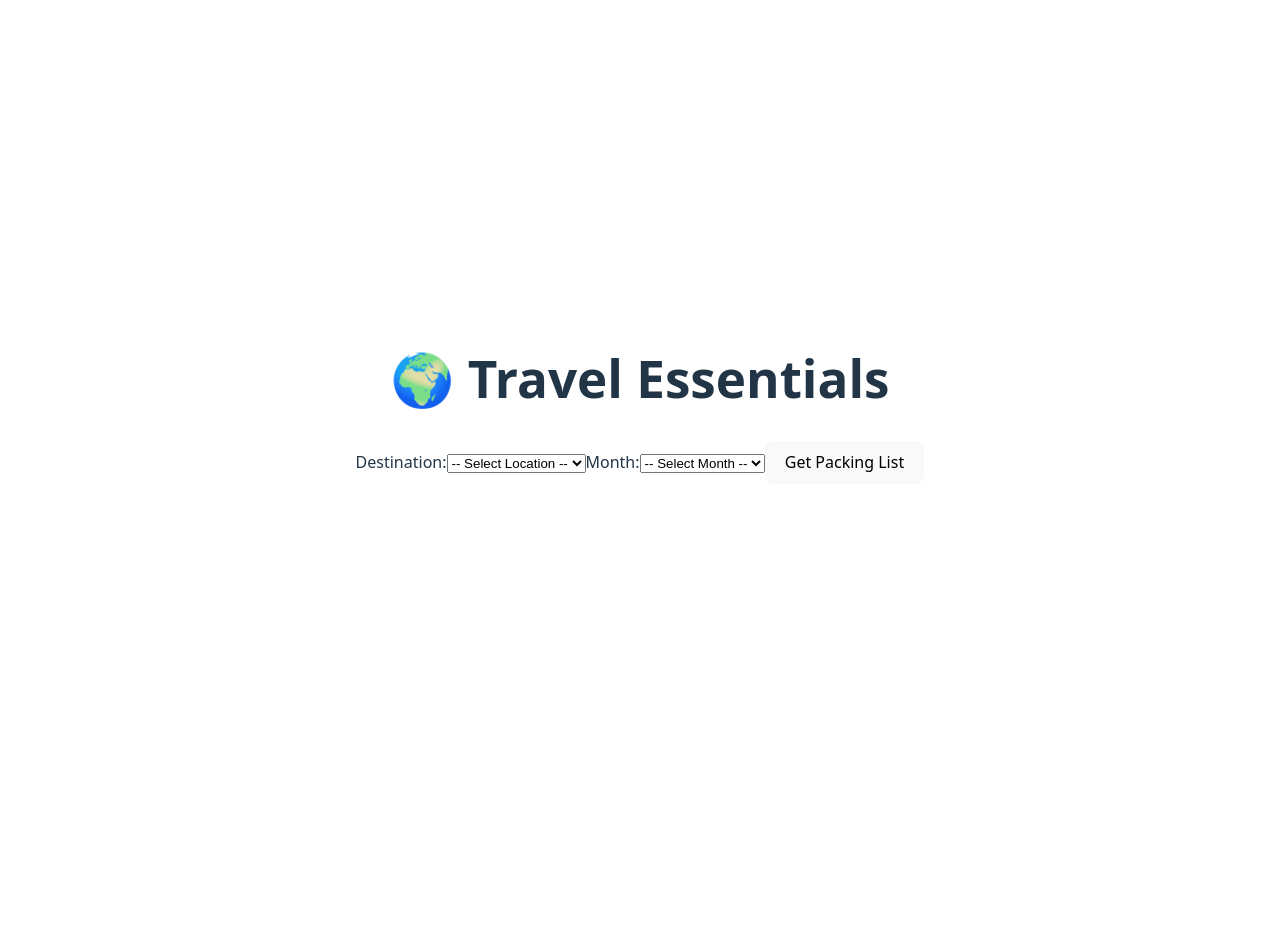
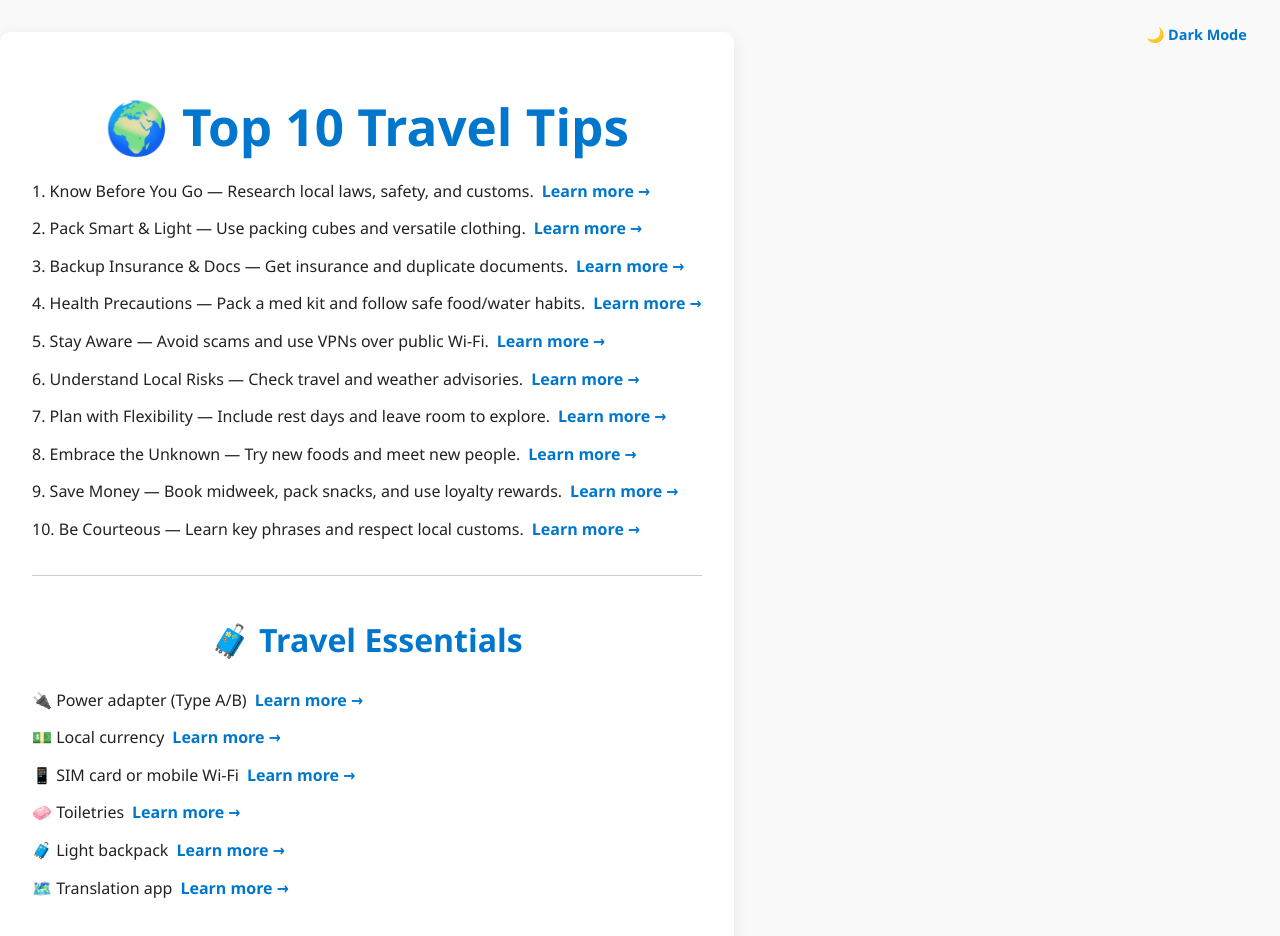
Before and after one commit to kmazza-hub/travel-first, a React (Vite) app: page / in a window 1280 px wide. Shown: the top 936 px of the page. Before the commit the page ends 800 px from the top, so only its background shows below. Built offline with nearby package versions, Linux system fonts and the light colour scheme.

Commit message:
initial commit

```diff
--- a/package.json
+++ b/package.json
@@ -10,6 +10,7 @@
     "preview": "vite preview"
   },
   "dependencies": {
+    "dotenv": "^17.2.1",
     "react": "^19.1.0",
     "react-dom": "^19.1.0"
   },
--- a/src/App.css
+++ b/src/App.css
@@ -1,87 +1,110 @@
-#root {
-  max-width: 1280px;
-  margin: 0 auto;
-  padding: 2rem;
-  text-align: center;
+/* src/App.css */
+
+:root {
+  --bg: #f9f9f9;
+  --text: #222;
+  --card: #ffffff;
+  --primary: #0077cc;
+  --card-shadow: rgba(0, 0, 0, 0.08);
 }
 
-.logo {
-  height: 6em;
-  padding: 1.5em;
-  will-change: filter;
-  transition: filter 300ms;
+.dark-mode {
+  --bg: #1c1c1c;
+  --text: #f0f0f0;
+  --card: #2b2b2b;
+  --primary: #4ea8de;
+  --card-shadow: rgba(0, 0, 0, 0.3);
 }
-.logo:hover {
-  filter: drop-shadow(0 0 2em #646cffaa);
+
+body {
+  margin: 0;
+  padding: 0;
+  font-family: 'Segoe UI', Tahoma, Geneva, Verdana, sans-serif;
+  background-color: var(--bg);
+  color: var(--text);
+  transition: background-color 0.3s, color 0.3s;
 }
-.logo.react:hover {
-  filter: drop-shadow(0 0 2em #61dafbaa);
 
-  /* src/App.css */
 .app-container {
-  max-width: 600px;
+  max-width: 800px;
   margin: 2rem auto;
-  padding: 1rem;
-  font-family: sans-serif;
+  padding: 2rem;
+  background: var(--card);
+  border-radius: 10px;
+  box-shadow: 0 4px 16px var(--card-shadow);
+  box-sizing: border-box;
+  transition: background-color 0.3s, color 0.3s;
 }
 
 h1 {
   text-align: center;
+  color: var(--primary);
+  margin-bottom: 1.5rem;
 }
 
-.form {
+h2 {
+  text-align: center;
+  color: var(--primary);
+  font-size: 2rem;
+  font-weight: 700;
+  margin-top: 2.5rem;
+  margin-bottom: 1.5rem;
   display: flex;
-  flex-direction: column;
-  gap: 1rem;
-  margin-bottom: 2rem;
+  align-items: center;
+  justify-content: center;
+  gap: 0.5rem;
 }
 
-label {
+.results.simple-list p {
+  margin: 0.75rem 0;
+  font-size: 1rem;
+  line-height: 1.6;
   display: flex;
-  flex-direction: column;
+  flex-wrap: wrap;
+  align-items: center;
+  gap: 0.5rem;
+}
+
+.results.simple-list a {
+  color: var(--primary);
+  text-decoration: none;
   font-weight: bold;
 }
 
-select,
-button {
-  padding: 0.5rem;
-  font-size: 1rem;
+.results.simple-list a:hover {
+  text-decoration: underline;
 }
 
-button {
-  background-color: #0077cc;
-  color: white;
+.weather-info {
+  background-color: rgba(0, 119, 204, 0.1);
+  padding: 1rem;
+  border-radius: 8px;
+  text-align: center;
+  margin-bottom: 1rem;
+}
+
+.toggle-theme {
+  position: absolute;
+  top: 1rem;
+  right: 1rem;
+  background: none;
   border: none;
+  color: var(--primary);
+  font-weight: bold;
+  font-size: 0.9rem;
   cursor: pointer;
 }
 
-.results {
-  background: #f5f5f5;
-  padding: 1rem;
-  border-radius: 8px;
+hr {
+  border: none;
+  height: 1px;
+  background-color: #ccc;
+  margin: 2rem 0;
 }
 
-}
-
-@keyframes logo-spin {
-  from {
-    transform: rotate(0deg);
-  }
-  to {
-    transform: rotate(360deg);
+@media (max-width: 600px) {
+  .app-container {
+    margin: 1rem;
+    padding: 1.5rem;
   }
 }
-
-@media (prefers-reduced-motion: no-preference) {
-  a:nth-of-type(2) .logo {
-    animation: logo-spin infinite 20s linear;
-  }
-}
-
-.card {
-  padding: 2em;
-}
-
-.read-the-docs {
-  color: #888;
-}
--- a/src/App.jsx
+++ b/src/App.jsx
@@ -1,77 +1,115 @@
-// src/App.jsx
-import { useState } from 'react';
+import { useState, useEffect } from 'react';
 import './App.css';
 
 function App() {
-  const [location, setLocation] = useState('');
-  const [month, setMonth] = useState('');
-  const [packingList, setPackingList] = useState([]);
+  const [darkMode, setDarkMode] = useState(false);
 
-  const handleSubmit = async (e) => {
-    e.preventDefault();
+  const tips = [
+    {
+      text: '1. Know Before You Go — Research local laws, safety, and customs.',
+      link: 'https://travel.state.gov/content/travel/en/traveladvisories/traveladvisories.html',
+    },
+    {
+      text: '2. Pack Smart & Light — Use packing cubes and versatile clothing.',
+      link: 'https://www.realsimple.com/work-life/travel/travel-packing-tips',
+    },
+    {
+      text: '3. Backup Insurance & Docs — Get insurance and duplicate documents.',
+      link: 'https://www.insuremytrip.com/',
+    },
+    {
+      text: '4. Health Precautions — Pack a med kit and follow safe food/water habits.',
+      link: 'https://www.cdc.gov/travel',
+    },
+    {
+      text: '5. Stay Aware — Avoid scams and use VPNs over public Wi-Fi.',
+      link: 'https://www.nomadicmatt.com/travel-blogs/common-travel-scams/',
+    },
+    {
+      text: '6. Understand Local Risks — Check travel and weather advisories.',
+      link: 'https://www.weather.gov/',
+    },
+    {
+      text: '7. Plan with Flexibility — Include rest days and leave room to explore.',
+      link: 'https://www.efultimatebreak.com/blog/travel-tips/how-to-plan-a-trip',
+    },
+    {
+      text: '8. Embrace the Unknown — Try new foods and meet new people.',
+      link: 'https://www.awaylands.com/',
+    },
+    {
+      text: '9. Save Money — Book midweek, pack snacks, and use loyalty rewards.',
+      link: 'https://thriftytraveler.com/',
+    },
+    {
+      text: '10. Be Courteous — Learn key phrases and respect local customs.',
+      link: 'https://www.worldpackers.com/articles/travel-etiquette',
+    },
+  ];
 
-    // Placeholder — will fetch from backend later
-    const fakeResponse = {
-      items: [
-        'Light jacket',
-        'Power adapter (Type A/B)',
-        'Travel umbrella',
-        'Walking shoes',
-        'Local currency',
-        'Pocket tissues',
-        'SIM card or mobile Wi-Fi',
-        'Toiletries',
-        'Translation app',
-        'Weather-appropriate clothes',
-      ],
-    };
+  const essentials = [
+    {
+      text: '🔌 Power adapter (Type A/B)',
+      link: 'https://www.power-plugs-sockets.com/',
+    },
+    {
+      text: '💵 Local currency',
+      link: 'https://wise.com/us/currency-converter/',
+    },
+    {
+      text: '📱 SIM card or mobile Wi-Fi',
+      link: 'https://www.travelsim.com/',
+    },
+    {
+      text: '🧼 Toiletries',
+      link: 'https://www.realsimple.com/health/preventative-health/personal-hygiene-products',
+    },
+    {
+      text: '🧳 Light backpack',
+      link: 'https://www.travelandleisure.com/best-backpacks-for-travel-7487490',
+    },
+    {
+      text: '🗺️ Translation app',
+      link: 'https://translate.google.com/',
+    },
+  ];
 
-    setPackingList(fakeResponse.items);
-  };
+  useEffect(() => {
+    document.body.classList.toggle('dark-mode', darkMode);
+  }, [darkMode]);
 
   return (
     <div className="app-container">
-      <h1>🌍 Travel Essentials</h1>
+      <button className="toggle-theme" onClick={() => setDarkMode(!darkMode)}>
+        {darkMode ? '☀️ Light Mode' : '🌙 Dark Mode'}
+      </button>
 
-      <form onSubmit={handleSubmit} className="form">
-        <label>
-          Destination:
-          <select value={location} onChange={(e) => setLocation(e.target.value)} required>
-            <option value="">-- Select Location --</option>
-            <option value="Tokyo">Tokyo</option>
-            <option value="Paris">Paris</option>
-            <option value="New York">New York</option>
-            <option value="Rio de Janeiro">Rio de Janeiro</option>
-            <option value="Cape Town">Cape Town</option>
-          </select>
-        </label>
+      <h1>🌍 Top 10 Travel Tips</h1>
 
-        <label>
-          Month:
-          <select value={month} onChange={(e) => setMonth(e.target.value)} required>
-            <option value="">-- Select Month --</option>
-            {[
-              'January', 'February', 'March', 'April', 'May', 'June',
-              'July', 'August', 'September', 'October', 'November', 'December',
-            ].map((m) => (
-              <option key={m} value={m}>{m}</option>
-            ))}
-          </select>
-        </label>
+      <div className="results simple-list">
+        {tips.map((tip, i) => (
+          <p key={i}>
+            {tip.text}{' '}
+            <a href={tip.link} target="_blank" rel="noopener noreferrer">
+              Learn more →
+            </a>
+          </p>
+        ))}
+      </div>
 
-        <button type="submit">Get Packing List</button>
-      </form>
+      <hr />
 
-      {packingList.length > 0 && (
-        <div className="results">
-          <h2>Top 10 Essentials for {location} in {month}</h2>
-          <ul>
-            {packingList.map((item, index) => (
-              <li key={index}>✅ {item}</li>
-            ))}
-          </ul>
-        </div>
-      )}
+      <h2>🧳 Travel Essentials</h2>
+      <div className="results simple-list">
+        {essentials.map((item, i) => (
+          <p key={i}>
+            {item.text}{' '}
+            <a href={item.link} target="_blank" rel="noopener noreferrer">
+              Learn more →
+            </a>
+          </p>
+        ))}
+      </div>
     </div>
   );
 }
```
Also changed, not shown: 2 other files (tests, documents, lock files or other folders).
